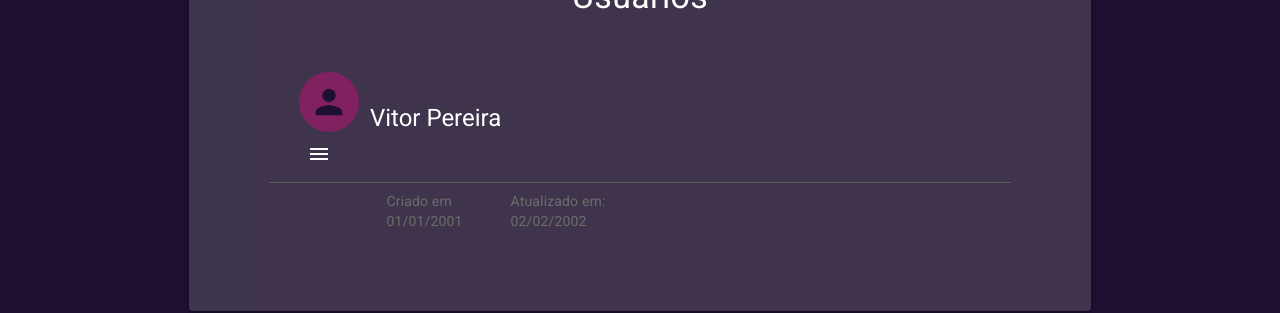
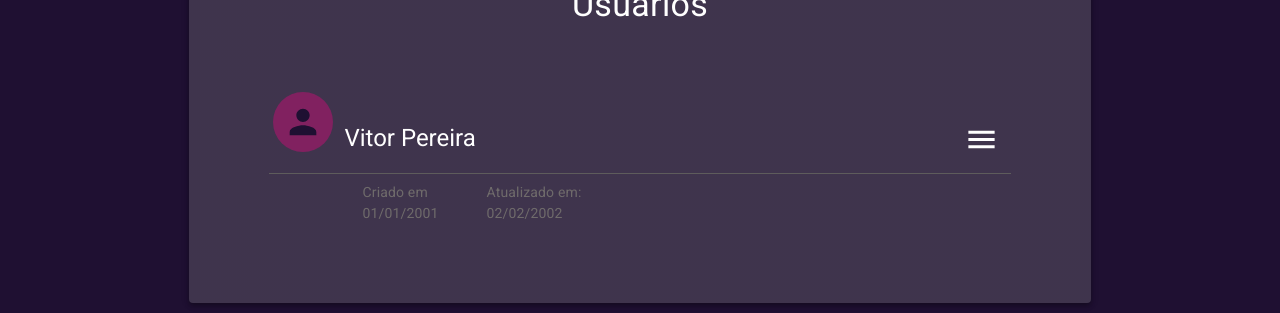
Before and after one commit to ocsoares/CRUD-NextJS, a Next.js app: page /admin/users in a window 1280 px wide. Shown: the part 306-619 px from the top of the page. Built offline with nearby package versions, Linux system fonts and the light colour scheme; no server answers.

Commit message:
feat: change UserInfo sizes & positions

```diff
--- a/src/app/(routes)/admin/users/components/UserInfo.tsx
+++ b/src/app/(routes)/admin/users/components/UserInfo.tsx
@@ -10,15 +10,10 @@ interface IUserInfoProps {
 export function UserInfo({ text, onClick }: IUserInfoProps) {
   return (
     <>
-      <Box
-        sx={{
-          mt: 6,
-          marginRight: 60,
-        }}
-      >
+      <Box display={"flex"} flexDirection={"row"} gap={60} marginTop={6}>
         <UserAvatar avatar={<Person />} text={text} bgcolor="#812160" />
-        <IconButton onClick={onClick}>
-          <Menu />
+        <IconButton onClick={onClick} sx={{ mt: 4.5 }}>
+          <Menu sx={{ fontSize: 35 }} />
         </IconButton>
       </Box>
       <Divider
@@ -30,7 +25,7 @@ export function UserInfo({ text, onClick }: IUserInfoProps) {
           display: "flex",
           flexDirection: "row",
           gap: 6,
-          marginRight: 36,
+          marginRight: 42,
         }}
       >
         <Box sx={{ display: "flex", flexDirection: "column" }}>
```
